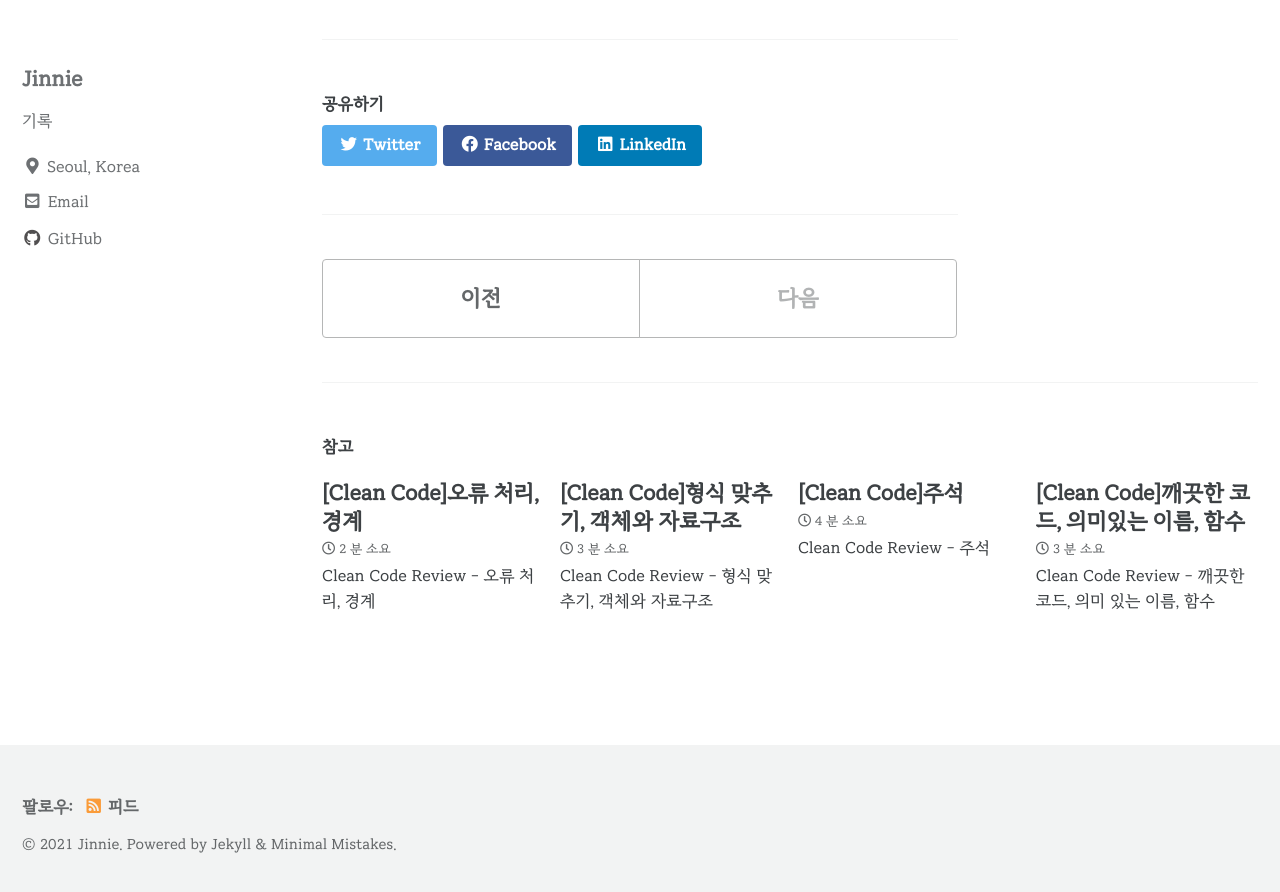
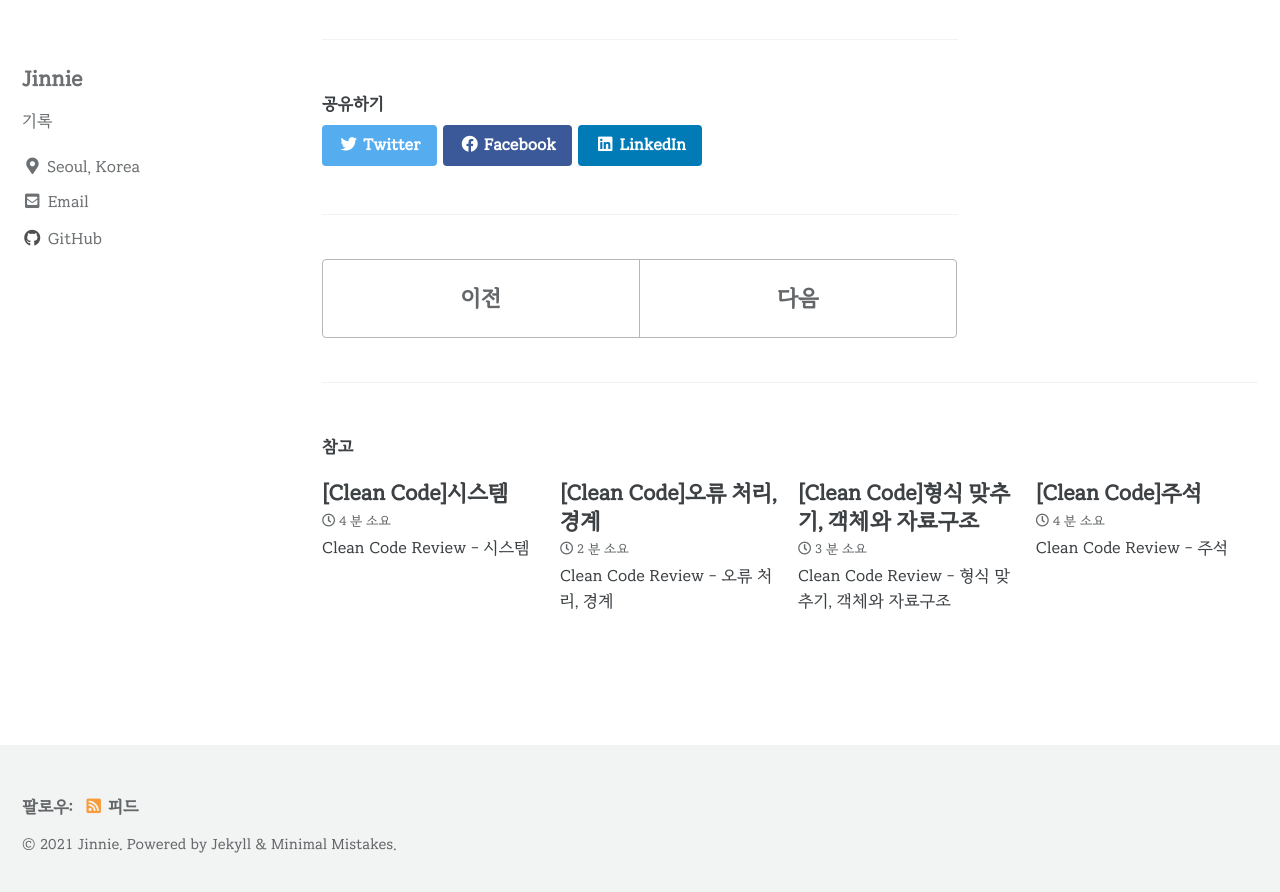
Before and after one commit to jinnie-j/Jinnie-J.github.io, a Jekyll site: the page built from _posts/2021-11-19-clean-code5.md, in a window 1280 px wide and 900 px high, scrolled down 3637 px. Shown: the top 892 px of the window. Built offline with Jekyll 4.4.1, drawn with Linux system fonts in a browser that asks for light colours; cached includes are drawn as plain includes; part of the change alters nothing that is shown; some of the changed text lies outside the part shown.

Commit message:
clean code review - 시스템

````diff
--- a/_posts/2021-11-19-clean-code5.md
+++ b/_posts/2021-11-19-clean-code5.md
@@ -1,6 +1,6 @@
 ---
-title:  "[Clean Code]클래스, 시스템"
-excerpt: "Clean Code Review - 클래스, 시스템"
+title:  "[Clean Code]클래스"
+excerpt: "Clean Code Review - 클래스"
 
 categories:
   - Book
--- /dev/null
+++ b/_posts/2021-11-19-clean-code6.md
@@ -0,0 +1,117 @@
+---
+title:  "[Clean Code]시스템"
+excerpt: "Clean Code Review - 시스템"
+
+categories:
+  - Book
+tags:
+  - [Java, Book]
+
+toc: true
+toc_sticky: true
+
+date: 2021-11-19
+last_modified_at: 2021-11-19
+---
+
+# Clean Code
+
+## 시스템
+
+### 시스템 제작과 시스템 사용을 분리하라
+- 소프트웨어 시스템은 (애플리케이션 객체를 제작하고 의존성을 서로 '연결'하는) 준비 과정과 (준비 과정 이후에 이어지는) 런타임 로직을 분리해야 한다.
+
+#### Main 분리
+- 시스템 생성과 시스템 사용을 분리하는 한 가지 방법으로, 생성과 관련한 코드는 모두 main이나 main이 호출하는 모듈로 옮기고, 나머지 시스템은 모든 객체가 생성되었고 모든 의존성이 연결되었다고 가정한다.
+
+#### 팩토리
+- 객체 생성 시점을 애플리케이션이 결정할 필요가 있을 때 Abstract Factory 패턴을 사용하여 코드를 감춘다.
+- 객체를 생성하는 시점은 애플리케이션이 결정하지만 객체를 생성하는 코드는 애플리케이션이 모른다.
+
+#### 의존성 주입 (Dependency Injection, DI)
+- 사용과 제작을 분리하는 강력한 메커니즘 중 하나이다.
+- 제어 역전(Inversion of Control, IOC) 기법을 의존성 관리에 적용한 메커니즘이다.
+- 제어 역전에서는 한 객체가 맡은 보조 책임을 새로운 객체에게 전적으로 떠넘긴다. 새로운 객체는 넘겨받은 책임만 맡으므로 단일책임원칙(SRP)을 지키게 된다.
+- 진정한 의존성 주입은 클래스가 의존성을 해결하려 시도하지 않고, 의존성을 주입하는 방법으로 설정자 메서드나 생성자 인수를 (혹은 둘 다를) 제공한다.
+
+### 확장
+- 테스트 주도 개발(Test-Driven Development, TDD), 리팩터링, (TDD와 리팩터링으로 얻어지는) 깨끗한 코드는 코드 수준에서 시스템을 조정하고 확장하기 쉽게 만든다.
+- 관심사를 적절히 분리해 관리한다면 소프트웨어 아키텍쳐는 점진적으로 발전할 수 있다.
+
+#### 횡단(cross-cutting) 관심사
+- 원론적으로 모듈화되고 캡슐화된 방식으로 영속성 방식을 구상할 수 있다. 하지만 현실적으로 영속성 방식을 구현한 코드가 온갖 객체로 흩어진다.
+- AOP에서 관점이라는 모듈 구성 개념은 "특정 관심사를 지원하려면 시스템에서 특정 지점들이 동작하는 방식을 일관성 있게 바꿔야 한다"라고 명시한다.
+- 영속성을 예로 들면, 프로그래머는 영속적으로 저장할 객체와 속성을 선언한 후 영속성 책임을 프레임워크에 위임한다. 그러면 AOP 프레임워크는 대상 코드에 영향을 미치지 않는 상태로 동작 방식을 변경한다.
+
+### 자바 프록시
+- 단순한 상황에 적합하다. 개별 객체나 클래스에서 메서드 호출을 감싸는 경우가 좋은 예다. 하지만 JDK에서 제공하는 동적 프록시는 인터페이스만 지원한다. ( 클래스 프록시를 사용하려면 바이트 코드 처리 라이브러리가 필요하다.)
+
+### 순수 자바 AOP 프레임워크
+- 순수 자바 관점을 구현하는 스프링 AOP, JBoss AOP등과 같은 여러 자바 프레임워크는 내부적으로 프록시를 사용한다.
+- 스프링은 비즈니스 논리를 POJO로 구현한다. POJO는 순수하게 도메인에 초점을 맞추어 테스트가 개념적으로 더 쉽고 간단하다.
+
+### AspectJ 관점
+- 관심사를 관점으로 분리하는 가장 강력한 도구이다.
+- AspectJ는 언어 차원에서 관점을 모듈화 구성으로 지원하는 자바 언어 확장이다.
+- 관점을 분리하는 강력하고 풍부한 도구 집합을 제공하긴 하지만, 새 도구를 사용하고 새 언어 문법과 사용법을 익혀야 한다는 단점이 있다.
+
+### 테스트 주도 시스템 아키텍쳐 구축
+- 애플리케이션 도메인 논리를 POJO로 작성할 수 있다면, 즉 코드 수준에서 아키텍쳐 관심사를 분리할 수 있다면, 진정한 테스트 주도 아키텍쳐 구축이 가능해진다.
+- 최선의 시스템 구조는 각기 POJO(도는 다른) 객체로 구현되는 모듈화된 관심사 영역(도메인) 으로 구성된다. 이렇게 서로 다른 영역은 해당 영역 코드에 최소한의 영향을 미치는 관점이나 유사한 도구를 사용해 통합한다. 이런 구조 역시 코드와 마찬가지로 테스트 주도 기법을 적용할 수 있다.
+
+### 의사 결정을 최적화하라
+- 모듈을 나누고 관심사를 분리하면 지엽적인 관리와 결정이 가능해진다.
+- 때때로 가능한 마지막 순간까지 결정을 미루는 방법이 좋은 선택일 수 있다.
+- 관심사를 모듈로 분리한 POJO 시스템은 기민함을 제공한다. 이런 기민함 덕택에 최신 정보에 기반헤 최선의 시점에 최적의 결정을 내리기가 쉬워진다. 또한 결정의 복잡성도 줄어든다.
+
+### 명백한 가치가 있을 때 표준을 현명하게 사용하라
+- 표준을 사용하면 아이디어와 컴포넌트를 재사용하기 쉽고, 적절한 경험을 가진 사람을 구하기 쉬우며, 좋은 아이디어를 캡슐화 하기 쉽고, 컴포턴트를 엮기 쉽지만 때로는 표준이 불필요함에도 사용하는 경우가 있다.
+
+
+### 시스템은 도메인 특화 언어가 필요하다
+- DSL: 간단한 스크립트 언어나 표준 언어로 구현한 API
+- 좋은 DSL은 도메인 개념과 그 개념을 구현한 코드 사이에 존재하는 '의사소통 간극'을 줄여준다
+- 고차원 정책에서 저차원 세부사항에 이르기까지 모든 추상화 수준과 모든 도메인을 POJO로 표현할 수 있다.
+
+### 결론
+- 깨끗하지 못한 아키텍쳐는 도메인 논리를 흐리며 기민성을 떨어뜨린다.
+- 모든 추상화 단계에서 의도는 명확히 표현해야 한다.
+- 그러려면 POJO를 작성하고 관점 혹은 관점과 유사한 메커니즘을 사용해 각 구현 관심사를 분리해야 한다.
+
+
+## * POJO
+- Plain Old Java Object의 약자로 다른 클래스나 인터페이스를 extends/implements 하여 메서드가 추가된 클래스가 아닌, getter와 setter 같은 기본적인 기능만을 가진 자바 객체를 말한다
+- 자바를 이용해 비즈니스 서비스를 개발할 때 비즈니스 로직 뿐만 아니라 트랜잭션, 보안 등 로우레벨의 로직가지 작성해야 하는 부담감을 없애고자 EJB(Enterprise Java Beans)를 만들게 되었다. EJB를 사용하면서 수고를 덜 수 있었지만, 한 두가지 기능을 사용하기 위해 거대한 EJB를 상속받게 되어 가벼운 서비스 조차도 무겁게 만들어졌고, 다른 기능으로 대체하기 위해선 전체 코드를 수정해야 하는 문제점이 발생하였다.
+- Java의 기본 개념인 개체지향이 집중하고, 특정 클래스나 라이브러리에 종속되지 않는 POJO 구성으로 코드를 작성한다면 문제를 해결할 수 있다고 생각하였다.
+- Spring은 POJO 방식을 기반으로 한 웹 프레임워크이고, IOC, DI, AOP등 Spring의 주요 기술을 활용해 POJO 기반의 구성을 이루게 되었다.
+- POJO개념을 사용하지 않은 예시
+    ```
+    public class ExampleListener implements MessageListendr{
+        public void onMessage(Message message){
+            if ( message instanceof TextMessage){
+                try{
+                    System.out.println(((TextMessage)message).getText());
+                }
+                catch(JMSException ex){
+                    throw new RuntimeException(ex);
+                }
+            }else{
+                throw new IllegalArgumentException("Message must be of type TextMessage");
+            }
+        }
+    }
+    ```
+    JMS를 사용하기 위해 MessageListener 인터페이스를 상속받았다. 다음과 같이 구현하면 JMS라는 특정 환경에 종속되게 되고 다른 메시징 솔루션을 적용하기 어려워진다.
+
+
+- POJO기반으로 작성한 예시
+    ```
+    @Component
+    public class ExampleListener{
+        @JmsListener(destination = "myDestination")
+        public void processOrder(String message){
+            System.out.println(messange);
+        }
+    }
+    ```
+    인터페이스에 종속되지 않는다. 다른 솔루션을 사용하고 싶은 경우, @JmsListener 어노테이션을 변경해주면 된다.
````
